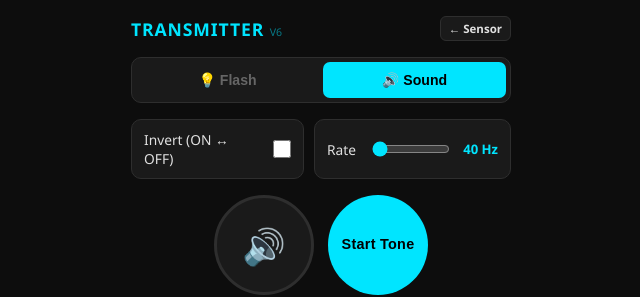
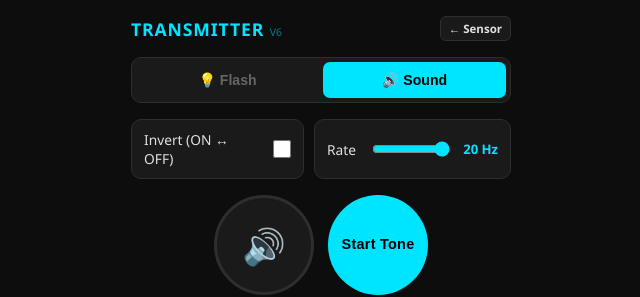
Before and after one commit to tj60647/Colloquy-of-Mobiles-Virtual-Transceiver, a website built with Vite: page flash.html in a window 1280 px wide. Shown: the top 297 px of the page, 319-959 px from the left. Built offline with nearby package versions, Linux system fonts and the light colour scheme.

Commit message:
fix: update sample rate to 20 Hz in sensor config and flash transmitter, adjust UI display accordingly

```diff
--- a/config/sensor.config.json
+++ b/config/sensor.config.json
@@ -1,7 +1,7 @@
 {
   "controls": {
     "detector-mode": "light",
-    "sample-rate": "40",
+    "sample-rate": "20",
     "grayscale-processing": true,
     "threshold": "30",
     "audio-threshold": "20",
--- a/config/transmitter.config.json
+++ b/config/transmitter.config.json
@@ -3,7 +3,7 @@
   "selectedWord": "I_O",
   "controls": {
     "invert-toggle": false,
-    "rate-toggle": "0",
+    "rate-toggle": "1",
     "freq-slider": "0"
   }
 }
--- a/flash.html
+++ b/flash.html
@@ -384,8 +384,8 @@
     <label class="invert-row" for="rate-toggle">
       <span>Rate</span>
       <div class="rate-control">
-        <input type="range" id="rate-toggle" min="0" max="1" step="1" value="0">
-        <span id="rate-display">40 Hz</span>
+        <input type="range" id="rate-toggle" min="0" max="1" step="1" value="1">
+        <span id="rate-display">20 Hz</span>
       </div>
     </label>
   </div>
--- a/src/client/flash.ts
+++ b/src/client/flash.ts
@@ -2,7 +2,7 @@
  * flash.ts – Flash Transmitter
  *
  * Broadcasts one of the 8 dictionary words by toggling the phone's rear
- * camera torch (flashlight) at 40 Hz (25 ms per segment).
+ * camera torch (flashlight) at a selectable rate (20 Hz default, 40 Hz option).
  *
  * Uses the Web Torch API:
  *   track.applyConstraints({ advanced: [{ torch: true/false }] })
@@ -65,7 +65,7 @@ let startTime    = 0;
 let loops        = 0;
 let selectedWord: DictWord = 'I_O';
 let invertTransmission = false;
-let txRateHz: 20 | 40 = 40;
+let txRateHz: 20 | 40 = 20;
 let lastTickWallTs = 0;
 let lastProcessedSegmentCount = -1;
 let effectiveHz = 0;
```
